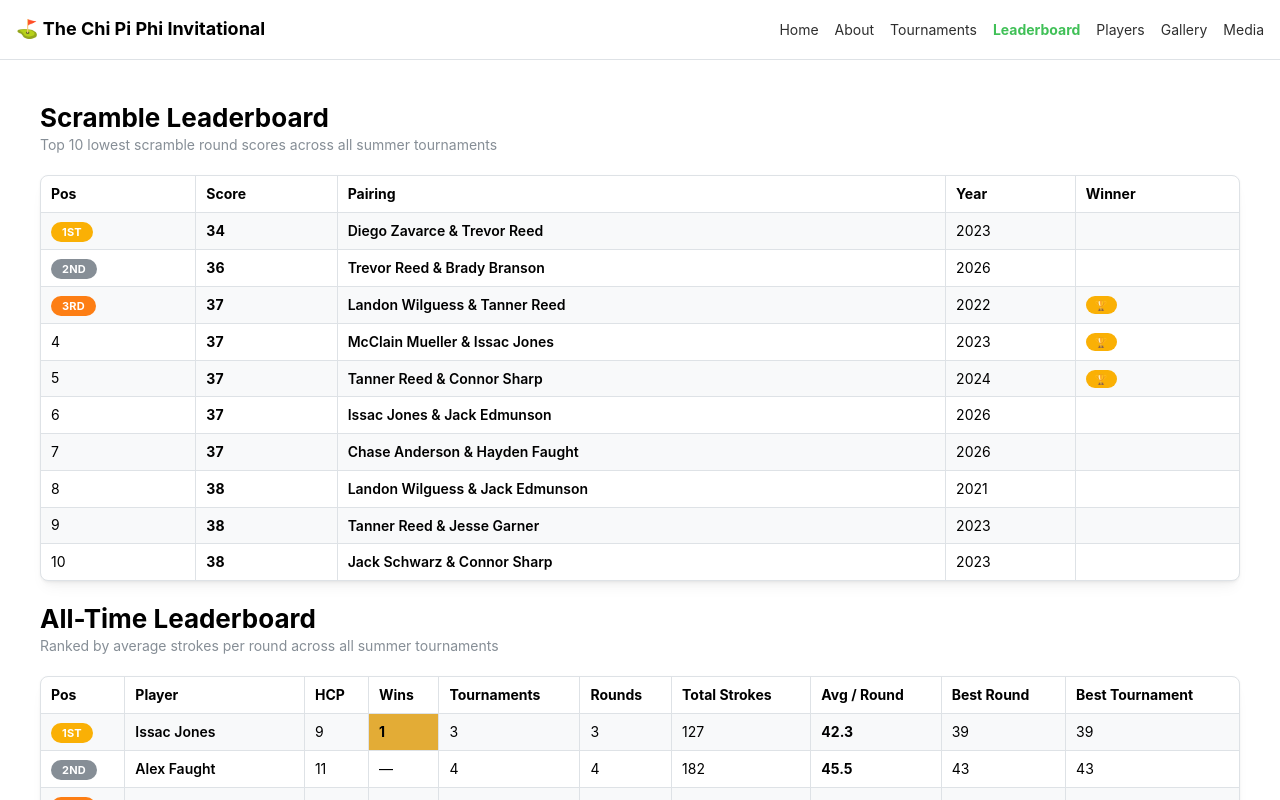
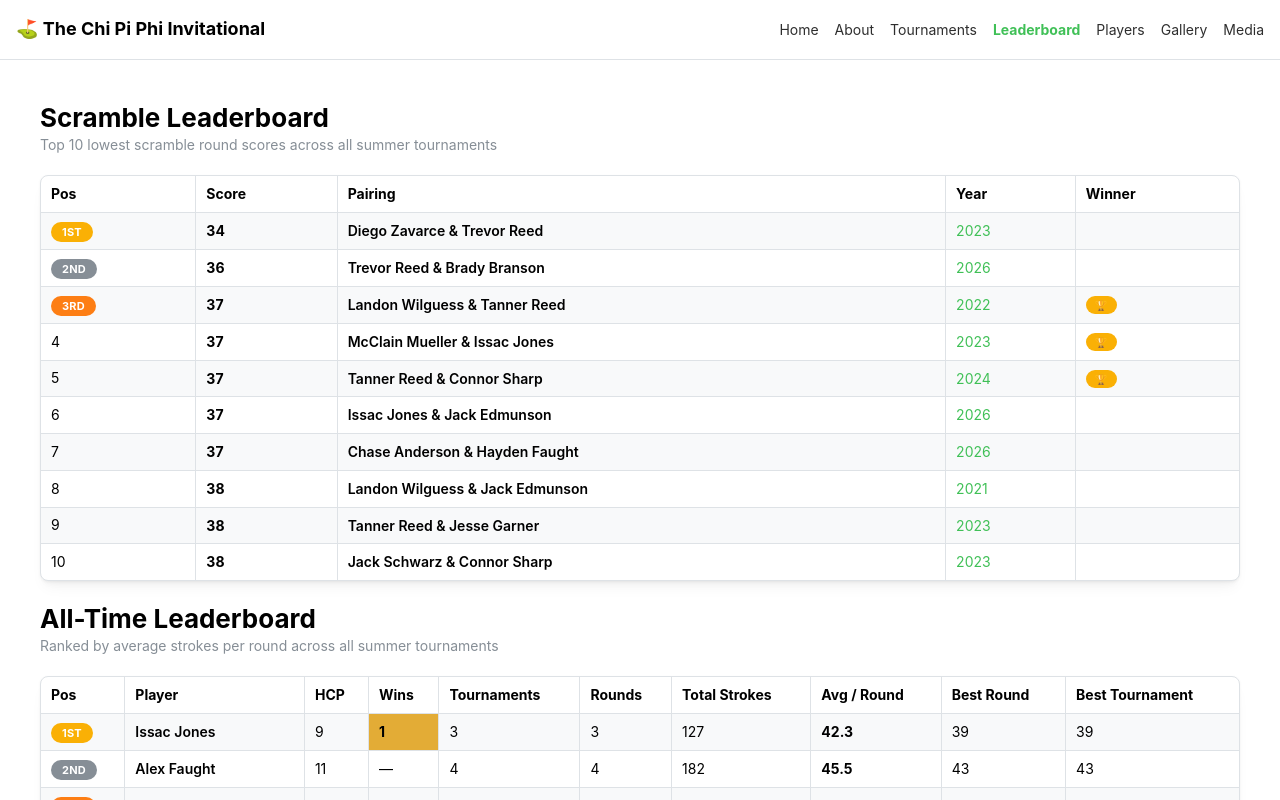
Before and after one commit to Jackschwarz58/jackschwarz58.github.io, a React (Vite) app: page /#/leaderboard in a window 1280 px wide. Shown: the top 800 px of the page. Built offline with nearby package versions, Linux system fonts and the light colour scheme.

Commit message:
Added link to tournament year in leaderbord

```diff
--- a/src/pages/Leaderboard.tsx
+++ b/src/pages/Leaderboard.tsx
@@ -1,5 +1,6 @@
-import {Title, Card, Table, Badge, Text, Stack, Group} from '@mantine/core'
+import {Title, Card, Table, Badge, Text, Stack, Group, Anchor} from '@mantine/core'
 import {useTournamentData} from "../hooks/useTournamentData.ts";
+import {Link} from "react-router-dom";
 
 export default function Leaderboard() {
   const { getAllTimeLeaderboard, getPlayerWins, getScrambleRoundLeaderboard } = useTournamentData()
@@ -35,7 +36,11 @@ export default function Leaderboard() {
                 </Table.Td>
                 <Table.Td fw={700}>{round.score}</Table.Td>
                 <Table.Td fw={600}>{round.players.map((p) => p.name).join(' & ')}</Table.Td>
-                <Table.Td>{round.year}</Table.Td>
+                <Table.Td>
+                    <Anchor component={Link} to={`/tournament/invitational-${round.year}`} size="sm">
+                      {round.year}
+                  </Anchor>
+                </Table.Td>
                 <Table.Td>{round.won ?
                     <Group gap={6}><Badge color="yellow" size="sm">🏆</Badge></Group>
                     : ''}
```
